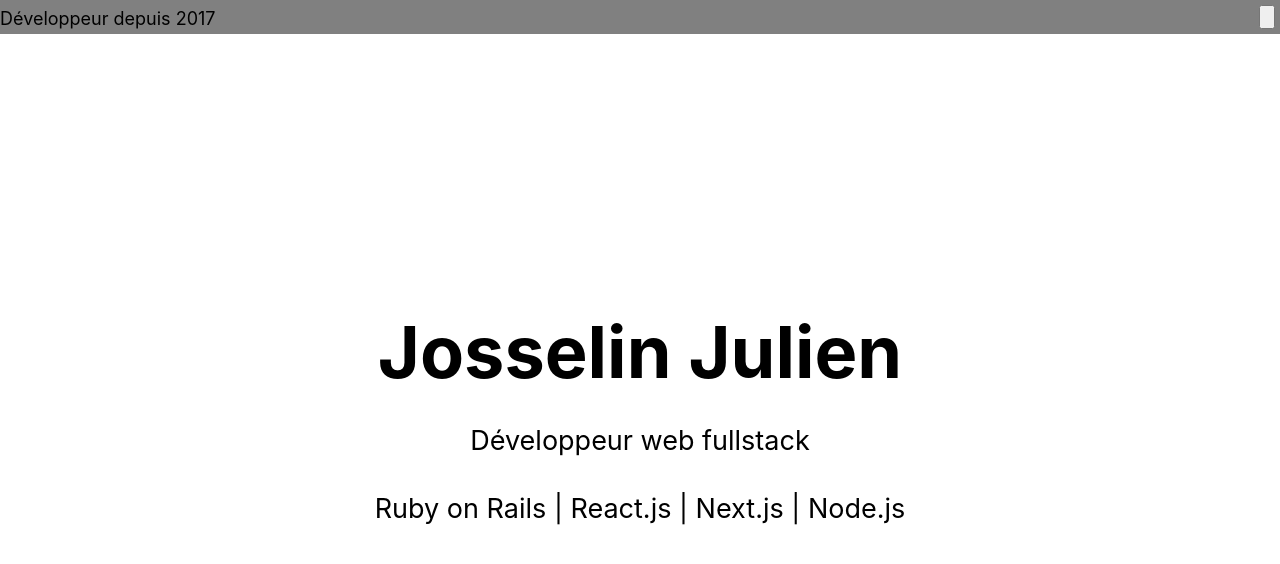
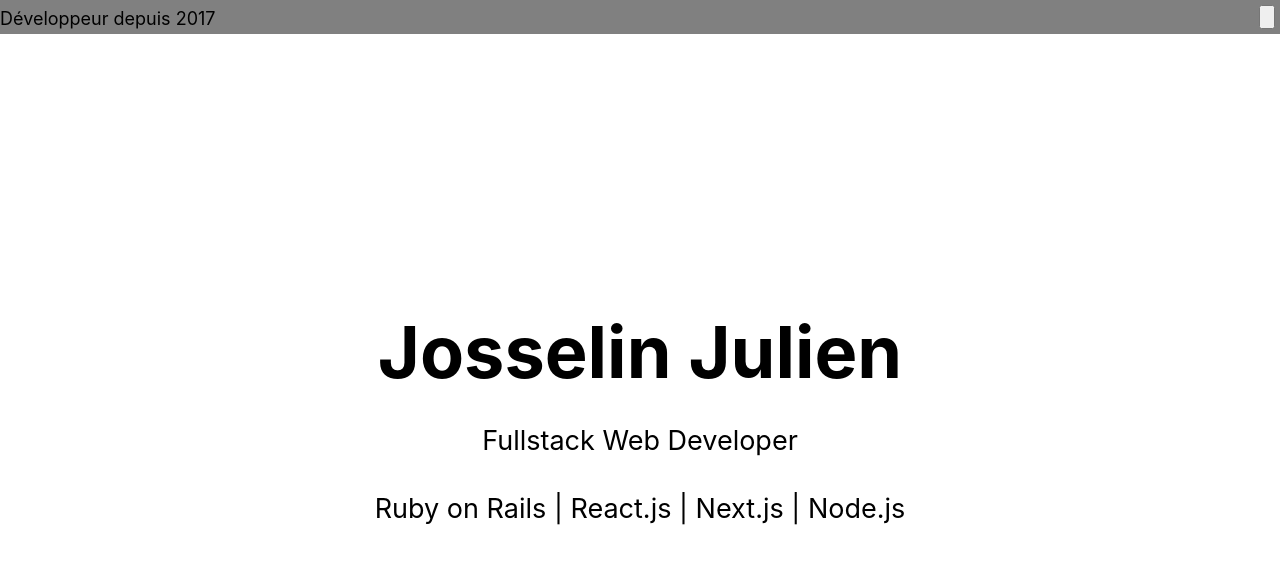
Before and after one commit to OnyJ/Portfolio, a Next.js app: page / in a window 1280 px wide. Shown: the top 564 px of the page. Built offline with nearby package versions, Linux system fonts and the light colour scheme.

Commit message:
global: text changes depending on language (also after refresh)

```diff
--- a/pages/_app.js
+++ b/pages/_app.js
@@ -1,17 +1,26 @@
 import "../styles/globals.scss";
 import Navbar from "../components/Navbar";
 import { useEffect, useState } from "react";
+import { fr, en } from "../lib/text";
 
 function MyApp({ Component, pageProps }) {
   const [language, setLanguage] = useState("fr");
+  const [text, setText] = useState(fr);
 
-  const changeLanguage = () => {
+  const getLanguageFromLocalStorage = () => {
+    return localStorage.getItem("lang");
+  };
+  const changeLanguage = async () => {
     language === "fr" ? setLanguage("en") : setLanguage("fr");
+    language === "fr" ? await setText(en) : await setText(fr);
   };
 
-  useEffect(() => {
-    const storageLanguage = localStorage.getItem("lang");
-    setLanguage(storageLanguage);
+  useEffect(async () => {
+    const storageLanguage = getLanguageFromLocalStorage();
+    storageLanguage === undefined
+      ? setLanguage("fr")
+      : setLanguage(storageLanguage);
+    storageLanguage === "fr" ? await setText(fr) : await setText(en);
   }, []);
 
   useEffect(() => {
@@ -21,7 +30,7 @@ function MyApp({ Component, pageProps }) {
   return (
     <>
       <Navbar changeLanguage={changeLanguage} language={language} />
-      <Component {...pageProps} language={language} />
+      <Component {...pageProps} text={text} language={language} />
     </>
   );
 }
--- a/pages/index.js
+++ b/pages/index.js
@@ -2,7 +2,7 @@ import React from "react";
 import Head from "next/head";
 import styles from "../styles/Home.module.scss";
 
-export default function Home({ language }) {
+export default function Home({ text, language }) {
   return (
     <div className={styles.container}>
       <Head>
@@ -13,7 +13,7 @@ export default function Home({ language }) {
       <main className={styles.main}>
         <h1 className={styles.title}>Josselin Julien</h1>
         <div className={styles.description}>
-          <p>Développeur web fullstack</p>
+          <p>{text.home_subtitle}</p>
           <p>Ruby on Rails | React.js | Next.js | Node.js</p>
           <p>{language}</p>
         </div>
```
Also changed, not shown: 1 other file (tests, documents, lock files or other folders).
